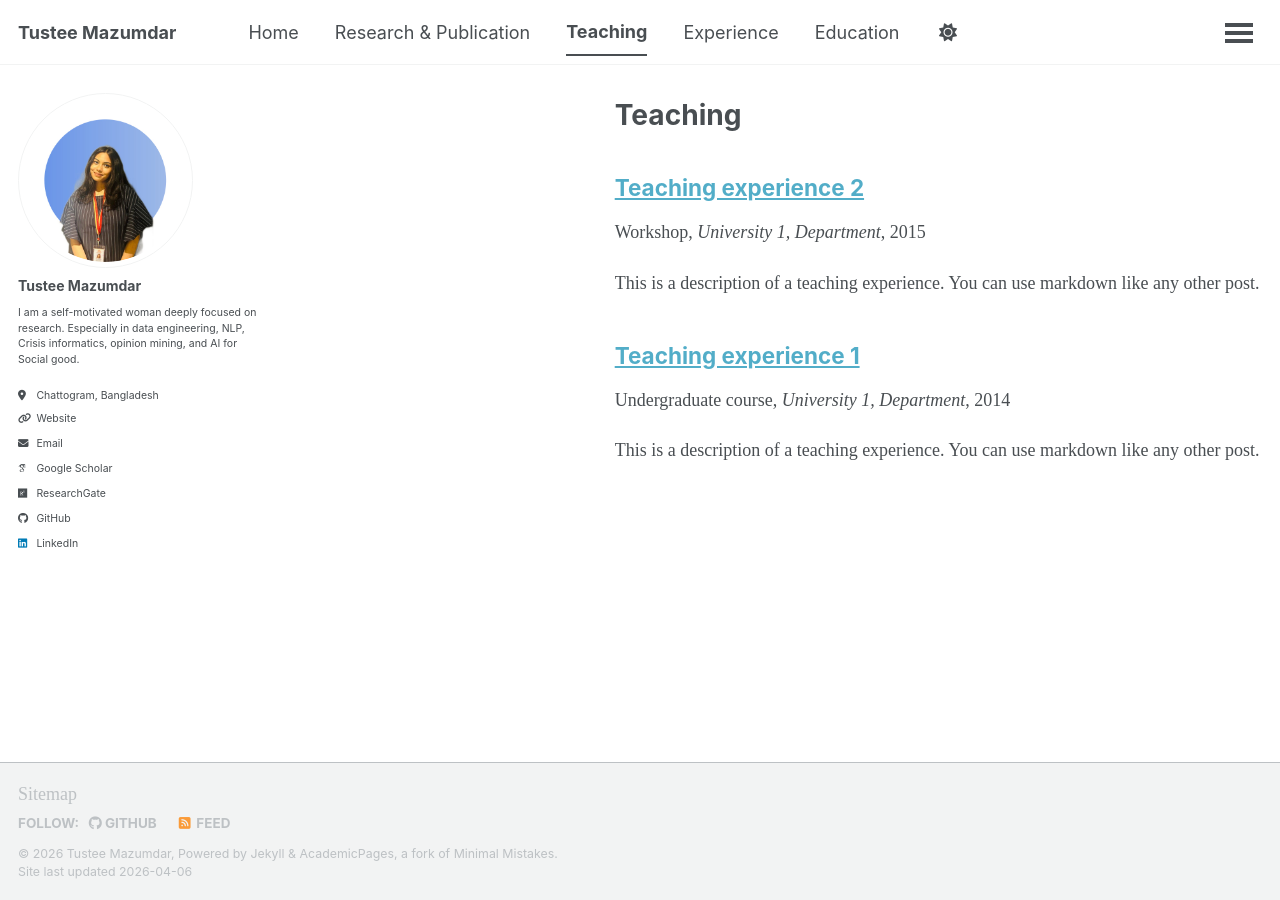
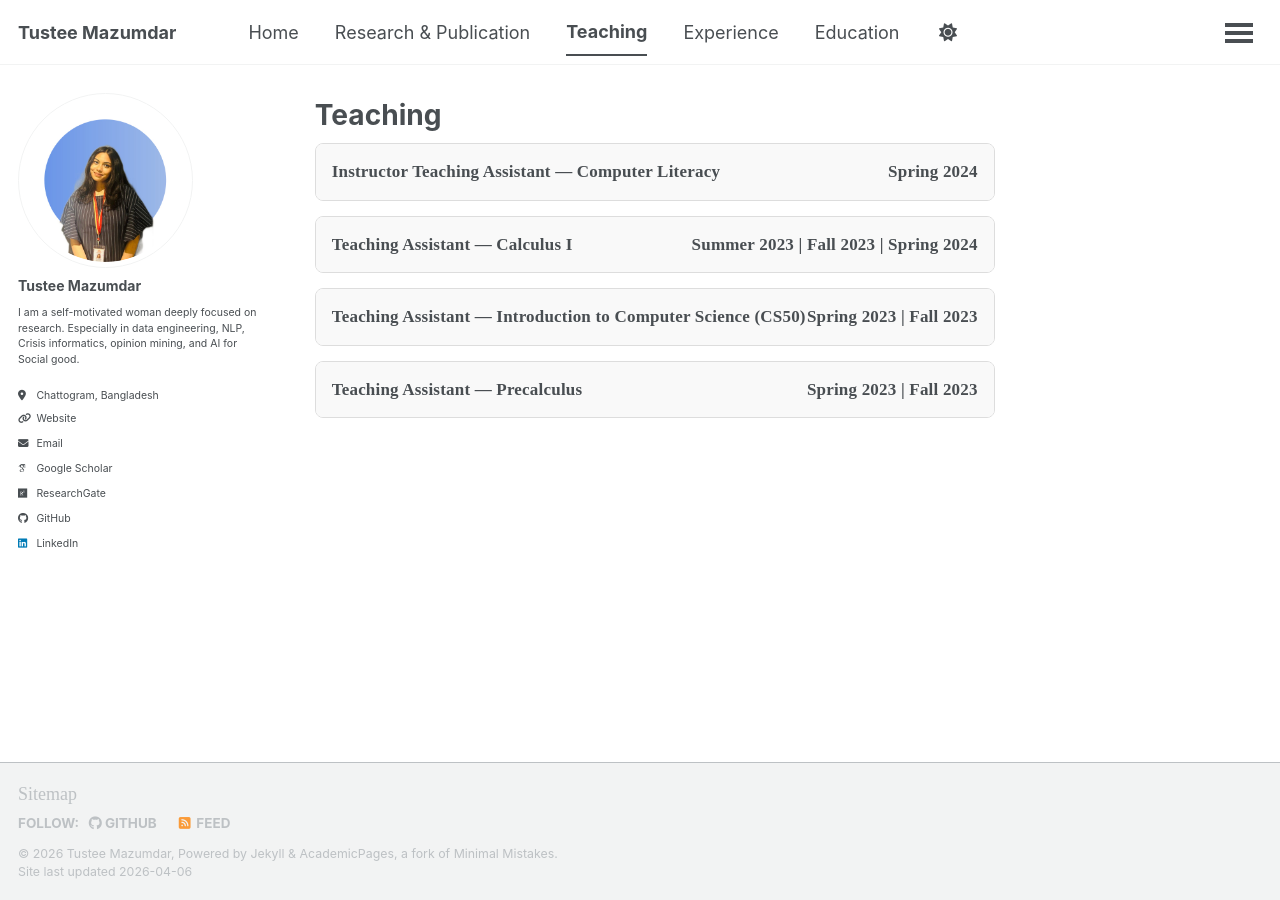
Before and after one commit to TusteeMazumdar/TusteeMazumdar.github.io, a Jekyll site: the page built from _pages/teaching.html, in a window 1280 px wide. Built offline with Jekyll 4.4.1, drawn with Linux system fonts in a browser that asks for light colours; some web fonts are replaced; a script bundle is joined from its source files by our own code; library files that are not in the unit come from our copies.

Commit message:
Update teaching.html

```diff
--- a/_pages/teaching.html
+++ b/_pages/teaching.html
@@ -1,12 +1,114 @@
 ---
-layout: archive
+layout: single
 title: "Teaching"
 permalink: /teaching/
 author_profile: true
 ---
 
-{% include base_path %}
+<style>
+.teach-card {
+  border: 1px solid #ddd;
+  border-radius: 8px;
+  margin-bottom: 15px;
+  overflow: hidden;
+}
 
-{% for post in site.teaching reversed %}
-  {% include archive-single.html %}
-{% endfor %}
+.teach-header {
+  padding: 12px 16px;
+  cursor: pointer;
+  font-weight: 600;
+  font-size: 17px;
+  background: #f9f9f9;
+  display: flex;
+  justify-content: space-between;
+}
+
+.teach-header:hover {
+  background: #f1f1f1;
+}
+
+.teach-body {
+  display: none;
+  padding: 15px;
+  line-height: 1.6;
+  font-size: 15px;
+}
+
+.teach-meta {
+  font-style: italic;
+  margin-bottom: 8px;
+}
+</style>
+
+<script>
+function toggleTeach(id) {
+  var x = document.getElementById(id);
+  x.style.display = (x.style.display === "block") ? "none" : "block";
+}
+</script>
+
+<!-- ================= TEACHING ITEMS ================= -->
+
+<div class="teach-card">
+  <div class="teach-header" onclick="toggleTeach('t1')">
+    Instructor Teaching Assistant — Computer Literacy
+    <span>Spring 2024</span>
+  </div>
+  <div id="t1" class="teach-body">
+    <div class="teach-meta">Asian University for Women</div>
+    <ul>
+      <li><strong>Class Size:</strong> 35 students</li>
+      <li><strong>Task:</strong> Delivered lectures and hands-on lab sessions (MS Word, Excel, PowerPoint)</li>
+      <li><strong>Focus:</strong> Digital literacy and practical applications</li>
+      <li><strong>Supervisor:</strong> Ms. Khadija Kubra</li>
+    </ul>
+  </div>
+</div>
+
+<div class="teach-card">
+  <div class="teach-header" onclick="toggleTeach('t2')">
+    Teaching Assistant — Calculus I
+    <span>Summer 2023 | Fall 2023 | Spring 2024</span>
+  </div>
+  <div id="t2" class="teach-body">
+    <div class="teach-meta">Asian University for Women</div>
+    <ul>
+      <li><strong>Class Size:</strong> 2 sections, 30 students each</li>
+      <li><strong>Task:</strong> Mentoring on limits, differentiation, integration</li>
+      <li><strong>Focus:</strong> Problem-solving and optimization techniques</li>
+      <li><strong>Supervisor:</strong> Md. Farhad Uddin</li>
+    </ul>
+  </div>
+</div>
+
+<div class="teach-card">
+  <div class="teach-header" onclick="toggleTeach('t3')">
+    Teaching Assistant — Introduction to Computer Science (CS50)
+    <span>Spring 2023 | Fall 2023</span>
+  </div>
+  <div id="t3" class="teach-body">
+    <div class="teach-meta">Asian University for Women</div>
+    <ul>
+      <li><strong>Class Size:</strong> 40+ students</li>
+      <li><strong>Task:</strong> Weekly labs (C, Python, SQL, Web Dev)</li>
+      <li><strong>Focus:</strong> Hands-on programming</li>
+      <li><strong>Supervisor:</strong> Dr. Lutfun Nahar</li>
+    </ul>
+  </div>
+</div>
+
+<div class="teach-card">
+  <div class="teach-header" onclick="toggleTeach('t4')">
+    Teaching Assistant — Precalculus
+    <span>Spring 2023 | Fall 2023</span>
+  </div>
+  <div id="t4" class="teach-body">
+    <div class="teach-meta">AUW Pre-UG Math Learning Center</div>
+    <ul>
+      <li><strong>Class Size:</strong> 5–10 students</li>
+      <li><strong>Task:</strong> Individual & group sessions</li>
+      <li><strong>Focus:</strong> Math fundamentals</li>
+      <li><strong>Supervisor:</strong> Md. Noman Uddin</li>
+    </ul>
+  </div>
+</div>
```
